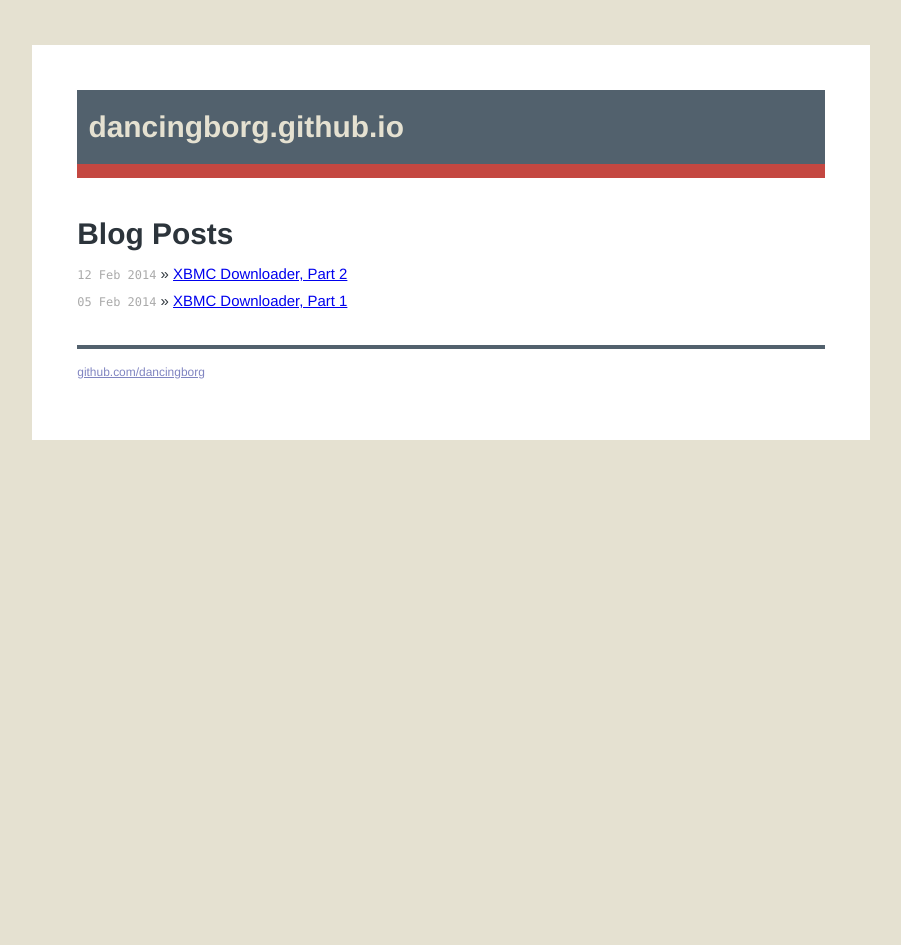
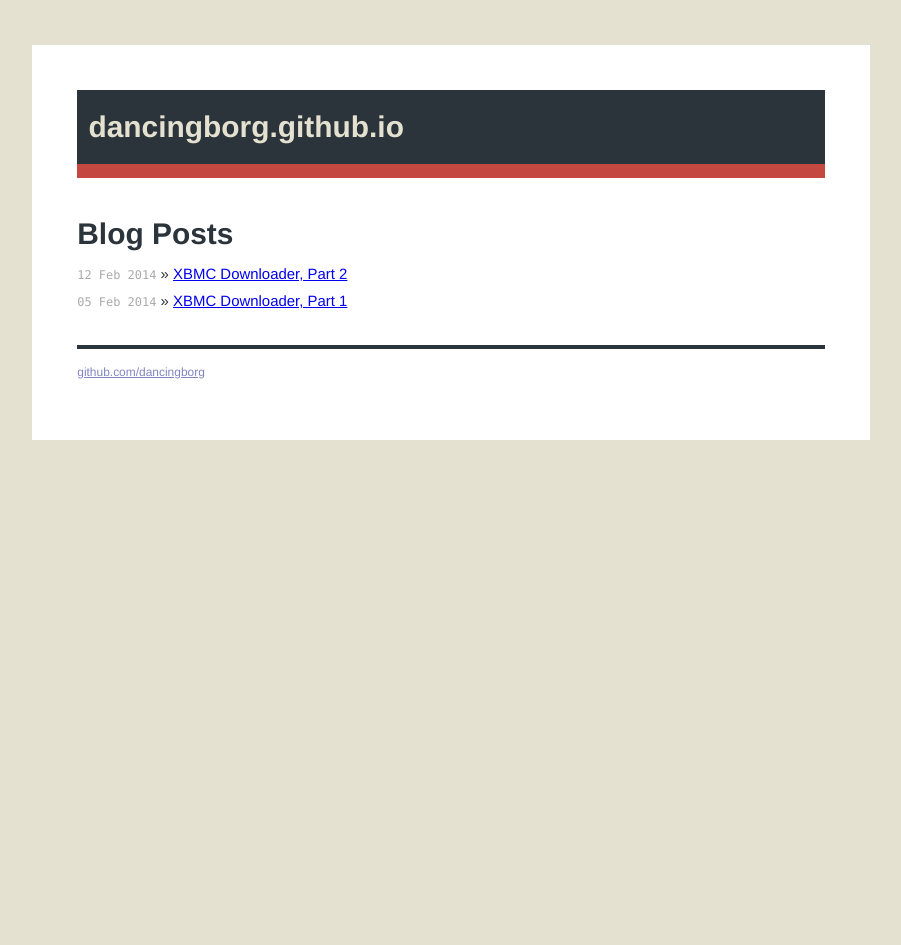
Before and after one commit to andre-abadi/andre-abadi.github.io, a Jekyll site: the page built from index.html, in a window 1280 px wide. Shown: the whole page, without its empty margins (189-1090 px from the left). Built offline with Jekyll 4.4.1, drawn with Linux system fonts in a browser that asks for light colours; Markdown is read by kramdown in place of the engine named in the settings.

Commit message:
Update main.css

```diff
--- a/css/main.css
+++ b/css/main.css
@@ -79,7 +79,7 @@ ul.posts span {
 }
 
 .header {
-  background-color: #52616D;
+  background-color: #2C343B;
   padding: 0.75em;
   border-bottom: 1em solid #C44741;
   margin-bottom: 3em;
@@ -122,7 +122,7 @@ ul.posts span {
 .site .footer {
   font-size: 80%;
   color: #666;
-  border-top: 4px solid #52616D;
+  border-top: 4px solid #2C343B;
   margin-top: 2em;
   overflow: hidden;
 }
```
